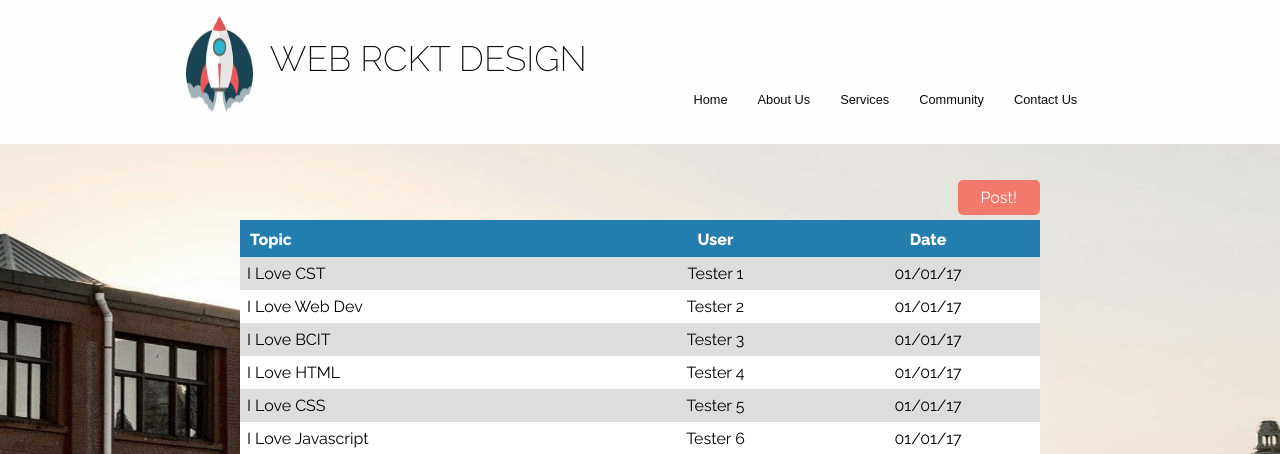
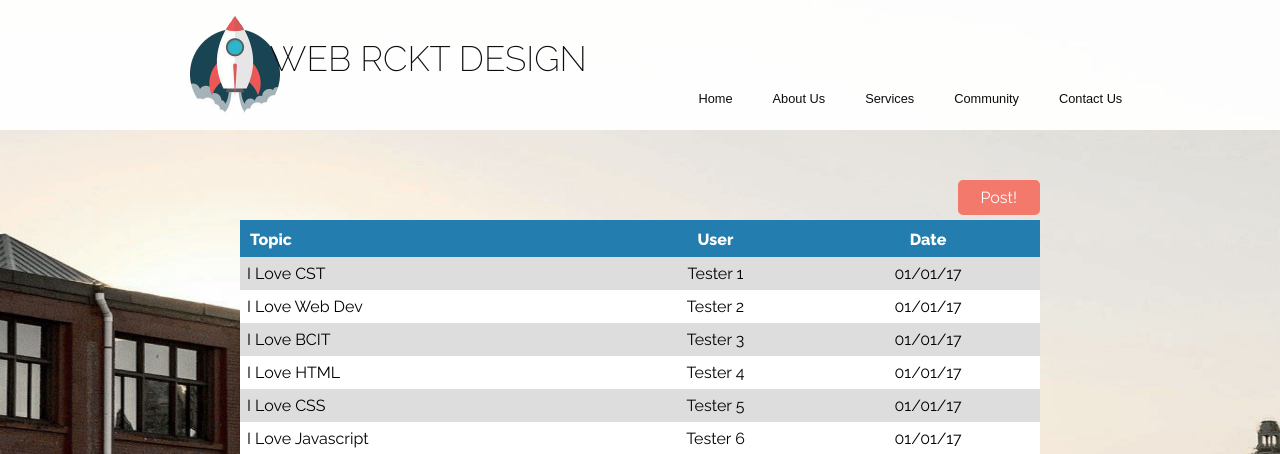
Before and after one commit to tonihe/1536, a PHP site: page /forum.html in a window 1280 px wide. Shown: the top 454 px of the page. Run offline with PHP 8.4, Linux system fonts and the light colour scheme.

Commit message:
Switched Header size values to px from %

```diff
--- a/G26/style/base.css
+++ b/G26/style/base.css
@@ -7,7 +7,7 @@ html {
 }
 
 header {
-	height: 13%;
+	height: 95px;
 	width: 100%;
 	position: fixed;
 	top: 0;
@@ -16,10 +16,11 @@ header {
 	z-index:10;
 	transition-duration: 0.4s;
 
+
 }
 /* Transition Effect */
 header:hover {
-	height:18%;
+	height:130px;
 	width:100%;
 	background-color: white;
 	transition-duration: 0.4s;
@@ -40,8 +41,8 @@ header:hover nav {
 }
 
 header:hover #banner img{
-	height: 115%;
-	width: 7%;
+	height: 120px;
+	width: 120px;
 	top: 5%;
 	transition: 0.4s;
 }
@@ -71,8 +72,8 @@ header a {
 	float:left;
 	padding: 0;
 	margin: 0;
-	height: 85%;
-	width: 5.5%;
+	height: 85px;
+	width: 85px;
 	left: -2%;
 	top: 0;
 	position: relative;
@@ -165,7 +166,7 @@ nav a:hover:before {
 .dropbtn {
     background-color: #237DAE;
     color: white;
-    padding: 15px;
+    padding: 20px;
     font-size: 0.8em;
     border: none;
     cursor: pointer;
```
